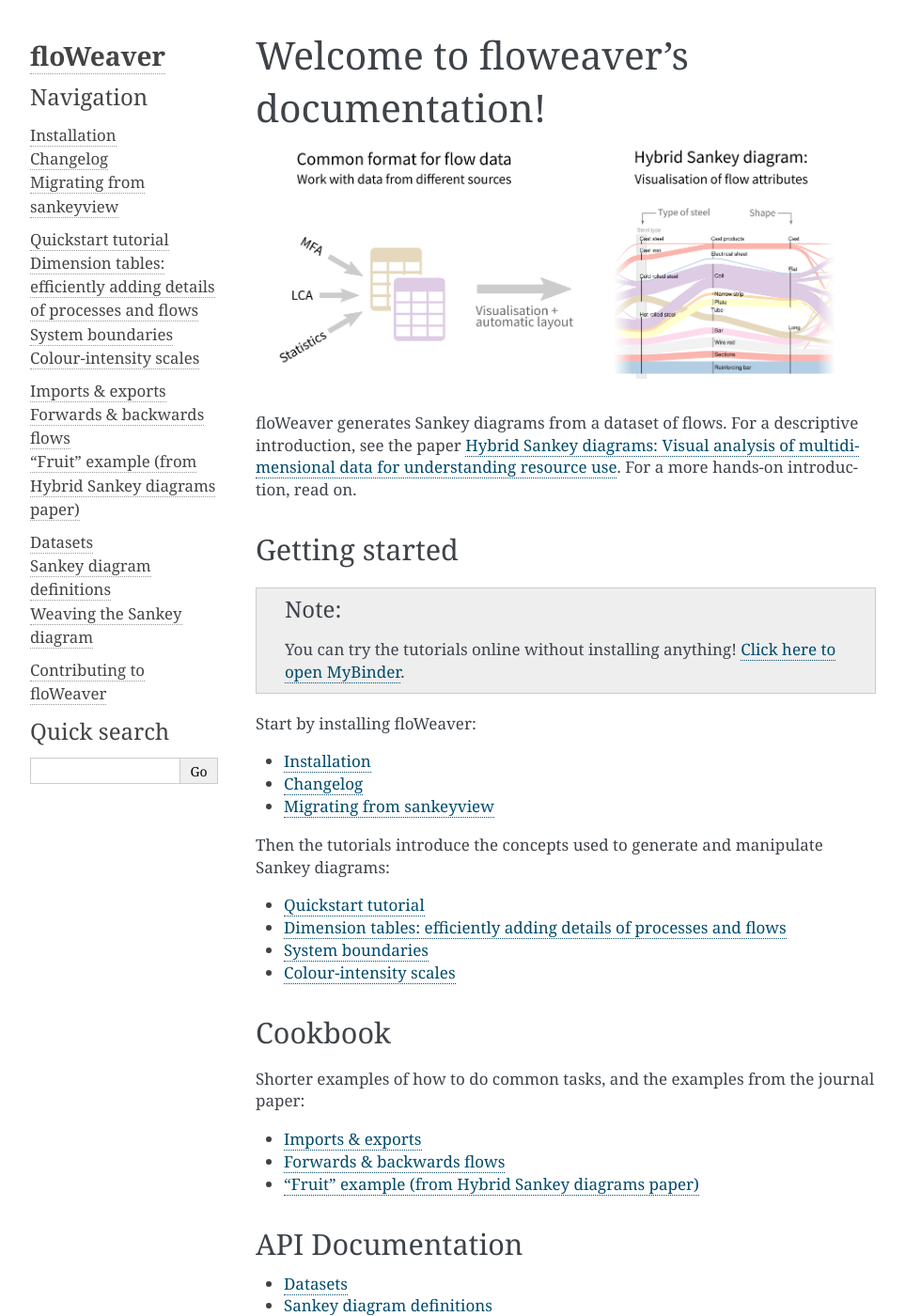
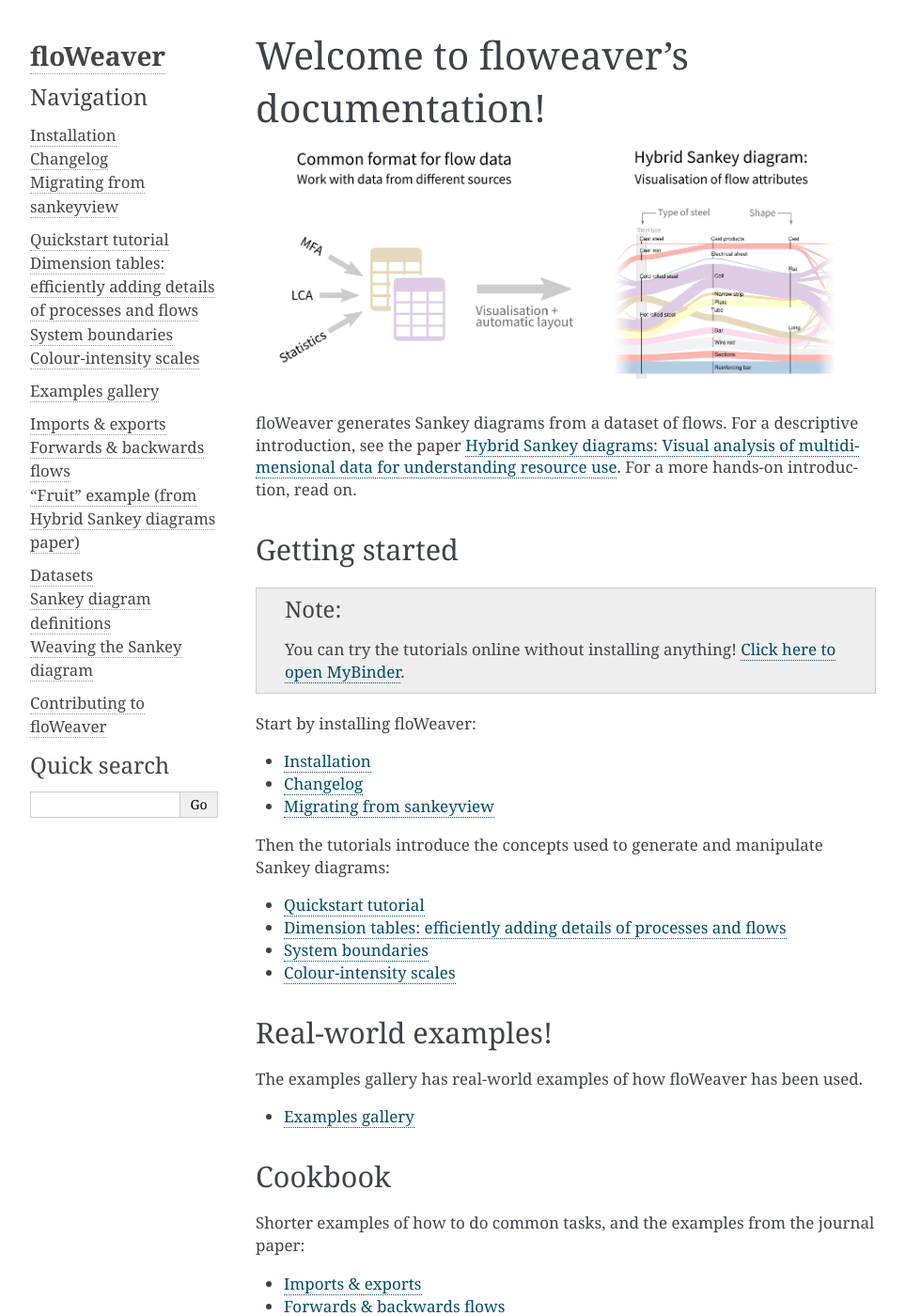
Before and after one commit to ricklupton/floweaver, a Sphinx documentation site: the page built from docs/index.rst, in a window 1280 px wide and 1400 px high. Shown: the whole window at 94% size, without its empty margins (148-1111 px from the left). Built offline with Sphinx 7.4.7, drawn with Linux system fonts in a browser that asks for light colours; a script that is not in the unit is left out; comment, search, counter and statistics services are not loaded.

Commit message:
Add real-world examples gallery to docs

```diff
--- a/docs/index.rst
+++ b/docs/index.rst
@@ -42,6 +42,17 @@
    tutorials/dimension-tables
    tutorials/system-boundary
    tutorials/colour-scales
+
+Real-world examples!
+--------------------
+
+The examples gallery has real-world examples of how floWeaver has been used.
+
+.. toctree::
+   :titlesonly:
+   :maxdepth: 1
+
+   gallery/index
 
 Cookbook
 --------
```
Also changed, not shown: docs/gallery/bayesian-mfa/index.rst (added, +19 -0 lines), docs/gallery/index.rst (added, +10 -0 lines), docs/gallery/bayesian-mfa/sankey.png (added).
